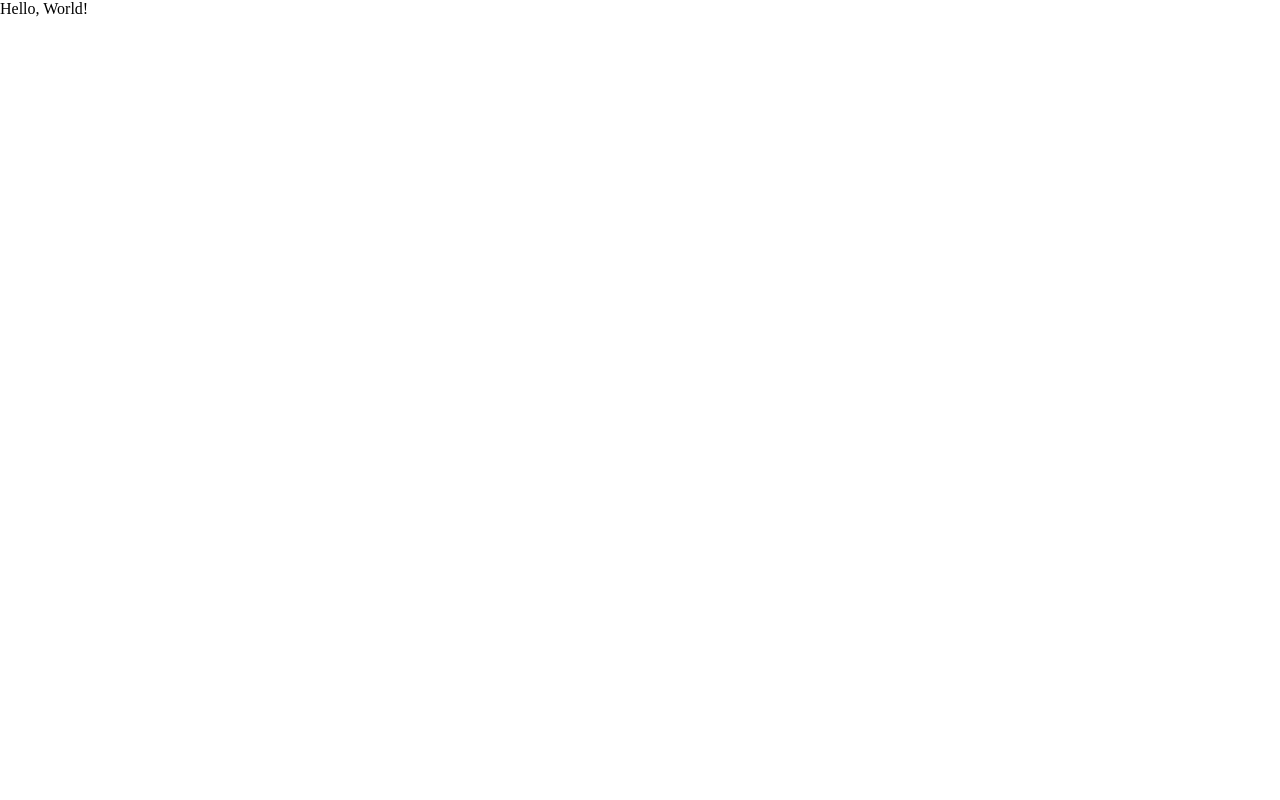
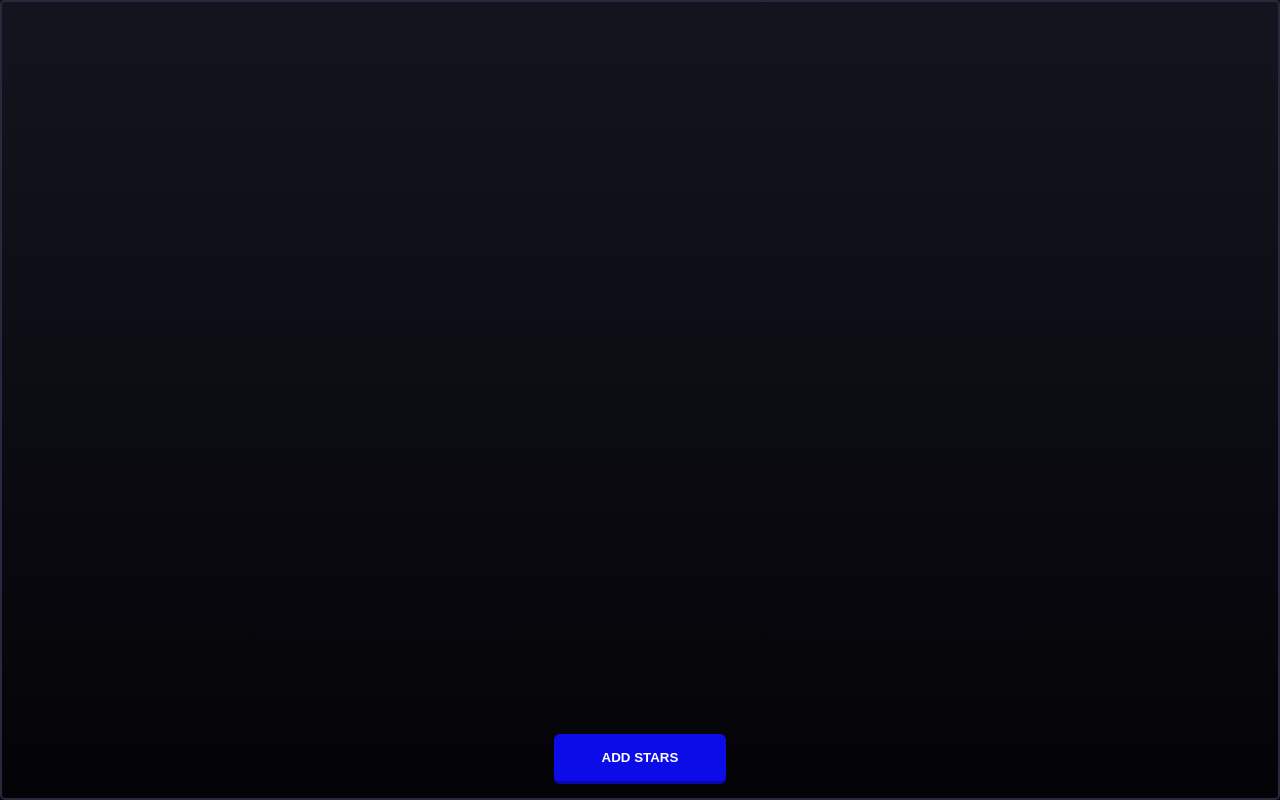
Before and after one commit to midcenturydude7/css-animations-star-generation, a website built with Vite: page index.html in a window 1280 px wide. Built offline with nearby package versions, Linux system fonts and the light colour scheme.

Commit message:
Updated styles

```diff
--- a/index.html
+++ b/index.html
@@ -7,6 +7,7 @@
     <title>Star Generator</title>
   </head>
   <body>
-    <div>Hello, World!</div>
+    <div class="starLayer" aria-hidden="true"></div>
+    <button class="particleButton">Add Stars</button>
   </body>
 </html>
--- a/styles.css
+++ b/styles.css
@@ -5,3 +5,64 @@
   padding: 0;
   box-sizing: border-box;
 }
+
+html {
+  color-scheme: dark;
+}
+
+body {
+  background: linear-gradient(
+    to bottom,
+    hsl(240deg 20% 10%),
+    hsl(240deg 40% 2%)
+  );
+  height: 100svh;
+  height: 100vh;
+  border: 2px solid hsl(240deg 20% 20%);
+  border-radius: 5px;
+}
+
+.particleButton {
+  position: absolute;
+  z-index: 2;
+  left: 0;
+  right: 0;
+  bottom: 1rem;
+  width: fit-content;
+  margin-inline: auto;
+  padding: 1rem 3rem;
+  border: none;
+  border-bottom: 3px solid hsl(240deg 90% 36%);
+  border-radius: 6px;
+  background: hsl(240deg 90% 48%);
+  font-weight: 900;
+  text-transform: uppercase;
+  cursor: pointer;
+
+  &:active {
+    border-bottom: 1px;
+  }
+}
+
+@keyframes fadeIn {
+  from {
+    opacity: 0;
+  }
+  to {
+    opacity: 1;
+  }
+}
+
+.starLayer {
+  position: fixed;
+  z-index: -1;
+  inset: 0;
+  user-select: none;
+  pointer-events: none;
+  overflow: hidden;
+}
+
+.star {
+  position: absolute;
+  animation: fadeIn 1000ms;
+}
```
